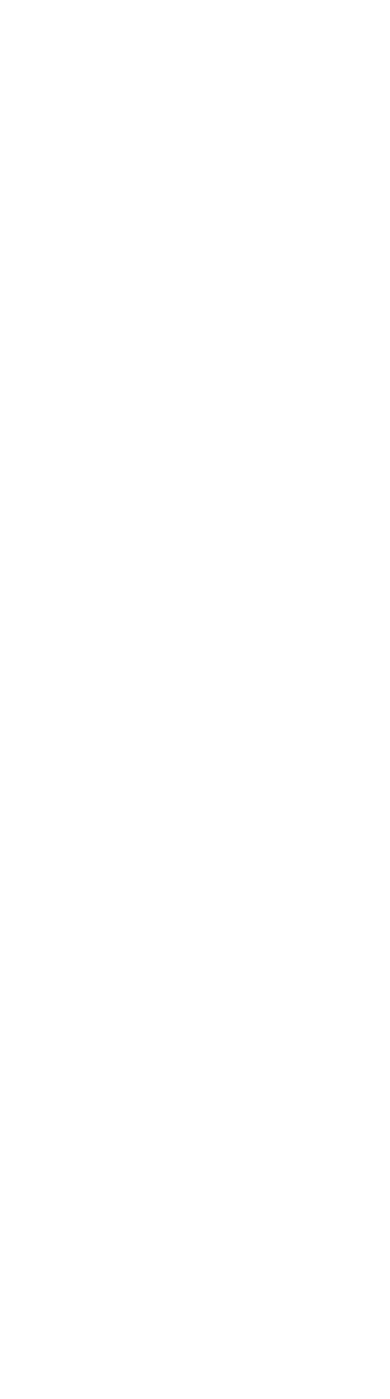
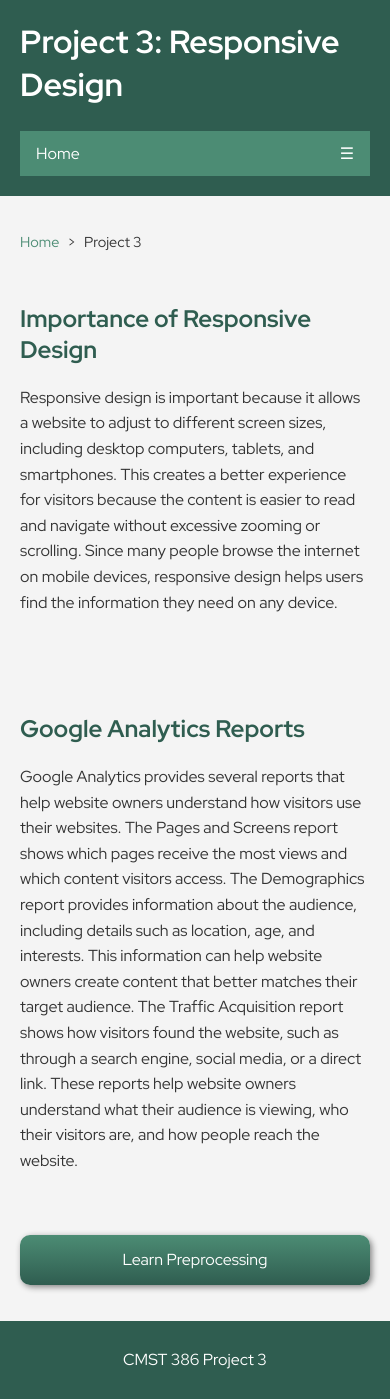
Before and after one commit to AngelinaBear/CMST386, a plain HTML site: page project3/project3.html in a window 390 px wide. Before the commit the page ends 844 px from the top, so only its background shows below. Drawn offline with Linux system fonts and the light colour scheme.

Commit message:
Project 3

```diff
--- a/css/style.css
+++ b/css/style.css
@@ -1,5 +1,5 @@
 body {
-  font-family: Arial, Helvetica, sans-serif;
+  font-family: "Red Hat Display", Arial, Helvetica, sans-serif;
   margin: 0;
   background-color: #f4f4f4;
   color: #333;
@@ -98,3 +98,42 @@ footer {
   text-align: center;
   padding: 10px;
 }
+
+.topnav {
+  overflow: hidden;
+}
+
+.topnav a {
+  float: left;
+}
+
+.topnav .icon {
+  display: none;
+}
+
+@media screen and (max-width: 768px) {
+  .topnav a:not(:first-child) {
+    display: none;
+  }
+
+  .topnav a.icon {
+    display: block;
+    float: right;
+  }
+
+  .topnav.responsive {
+    position: relative;
+  }
+
+  .topnav.responsive a {
+    display: block;
+    float: none;
+    text-align: left;
+  }
+
+  .topnav.responsive a.icon {
+    position: absolute;
+    top: 0;
+    right: 0;
+  }
+}
--- /dev/null
+++ b/project3/compiled.css
@@ -0,0 +1,43 @@
+.cta-button {
+  background: linear-gradient(#4c8c74, #2f5d50);
+  color: white;
+  padding: 12px 20px;
+  text-decoration: none;
+  display: inline-block;
+  border-radius: 10px;
+  box-shadow: 2px 2px 6px gray;
+}
+.breadcrumbs {
+  display: flex;
+  align-items: center;
+  gap: 0.5rem;
+  margin: 1rem 0 2rem;
+  font-size: 0.9rem;
+}
+.breadcrumbs a {
+  color: #4c8c74;
+  text-decoration: none;
+}
+.breadcrumbs a:hover {
+  text-decoration: underline;
+}
+.content-grid {
+  display: grid;
+  grid-template-columns: 1fr 1fr;
+  gap: 2rem;
+}
+/* Tablet */
+@media (max-width: 768px) {
+  .content-grid {
+    grid-template-columns: 1fr;
+  }
+}
+/* Phone */
+@media (max-width: 480px) {
+  .cta-button {
+    display: block;
+    width: 100%;
+    box-sizing: border-box;
+    text-align: center;
+  }
+}
--- a/project3/project3.html
+++ b/project3/project3.html
@@ -0,0 +1,99 @@
+<!DOCTYPE html>
+<html lang="en">
+
+<head>
+    <meta charset="UTF-8">
+    <meta name="viewport" content="width=device-width, initial-scale=1.0">
+    <title>Project 3 - Responsive Design</title>
+
+    <link rel="preconnect" href="https://fonts.googleapis.com">
+    <link rel="preconnect" href="https://fonts.gstatic.com" crossorigin>
+    <link href="https://fonts.googleapis.com/css2?family=Red+Hat+Display:ital,wght@0,300..900;1,300..900&display=swap"
+        rel="stylesheet">
+
+    <link rel="stylesheet" href="../css/style.css">
+    <link rel="stylesheet" href="compiled.css">
+
+    <!-- How I implemented LESS: I already had Node.js installed, so I installed the LESS compiler through npm and used
+     the lessc command to compile my project3.less file into compiled.css. After making changes to the .less file, I
+     recompiled it so the updated CSS would be applied to my web pages. I used LESS variables to store the primary button
+     color and border radius, making those values easy to reuse and update. I also created a mixin to apply the rounded
+     corners and box shadow to the call-to-action button, and used nested rules to organize the breadcrumb link styles. -->
+
+    <!--<link rel="stylesheet/less" href="project3.less">-->
+</head>
+
+<body>
+
+    <header>
+        <h1>Project 3: Responsive Design</h1>
+
+        <nav class="topnav" id="myTopnav">
+            <a href="../index.html">Home</a>
+            <a href="project3.html">Project 3</a>
+
+            <a href="javascript:void(0);" class="icon" onclick="myFunction()">
+                &#9776;
+            </a>
+        </nav>
+    </header>
+
+    <main>
+        <div class="breadcrumbs">
+            <a href="../index.html">Home</a>
+            <span>&gt;</span>
+            <span>Project 3</span>
+        </div>
+        <div class="content-grid">
+            <section>
+                <h2>Importance of Responsive Design</h2>
+
+                <p>
+                    Responsive design is important because it allows a website to adjust to different
+                    screen sizes, including desktop computers, tablets, and smartphones. This creates
+                    a better experience for visitors because the content is easier to read and navigate
+                    without excessive zooming or scrolling. Since many people browse the internet on
+                    mobile devices, responsive design helps users find the information they need on
+                    any device.
+                </p>
+            </section>
+
+            <section>
+                <h2>Google Analytics Reports</h2>
+
+                <p>
+                    Google Analytics provides several reports that help website owners understand how
+                    visitors use their websites. The Pages and Screens report shows which pages receive
+                    the most views and which content visitors access. The Demographics report provides
+                    information about the audience, including details such as location, age, and
+                    interests. This information can help website owners create content that better
+                    matches their target audience. The Traffic Acquisition report shows how visitors
+                    found the website, such as through a search engine, social media, or a direct link.
+                    These reports help website owners understand what their audience is viewing, who
+                    their visitors are, and how people reach the website.
+                </p>
+            </section>
+        </div>
+        <p>
+            <a href="preprocessing.html" class="cta-button">Learn Preprocessing</a>
+        </p>
+
+    </main>
+
+    <footer>
+        <p>CMST 386 Project 3</p>
+    </footer>
+
+    <script>
+        function myFunction() {
+            var x = document.getElementById("myTopnav");
+            if (x.className === "topnav") {
+                x.className += " responsive";
+            } else {
+                x.className = "topnav";
+            }
+        }
+    </script>
+</body>
+
+</html>
--- /dev/null
+++ b/project3/project3.less
@@ -0,0 +1,57 @@
+@primaryColor: #4c8c74;
+@buttonRadius: 10px;
+
+.roundedButton() {
+  border-radius: @buttonRadius;
+  box-shadow: 2px 2px 6px gray;
+}
+
+.cta-button {
+  background: linear-gradient(@primaryColor, #2f5d50);
+  color: white;
+  padding: 12px 20px;
+  text-decoration: none;
+  display: inline-block;
+
+  .roundedButton();
+}
+
+.breadcrumbs {
+  display: flex;
+  align-items: center;
+  gap: 0.5rem;
+  margin: 1rem 0 2rem;
+  font-size: 0.9rem;
+
+  a {
+    color: @primaryColor;
+    text-decoration: none;
+
+    &:hover {
+      text-decoration: underline;
+    }
+  }
+}
+
+.content-grid {
+  display: grid;
+  grid-template-columns: 1fr 1fr;
+  gap: 2rem;
+}
+
+/* Tablet */
+@media (max-width: 768px) {
+  .content-grid {
+    grid-template-columns: 1fr;
+  }
+}
+
+/* Phone */
+@media (max-width: 480px) {
+  .cta-button {
+    display: block;
+    width: 100%;
+    box-sizing: border-box;
+    text-align: center;
+  }
+}
```
Also changed, not shown: project3/preprocessing.html (added, +88 -0 lines).
